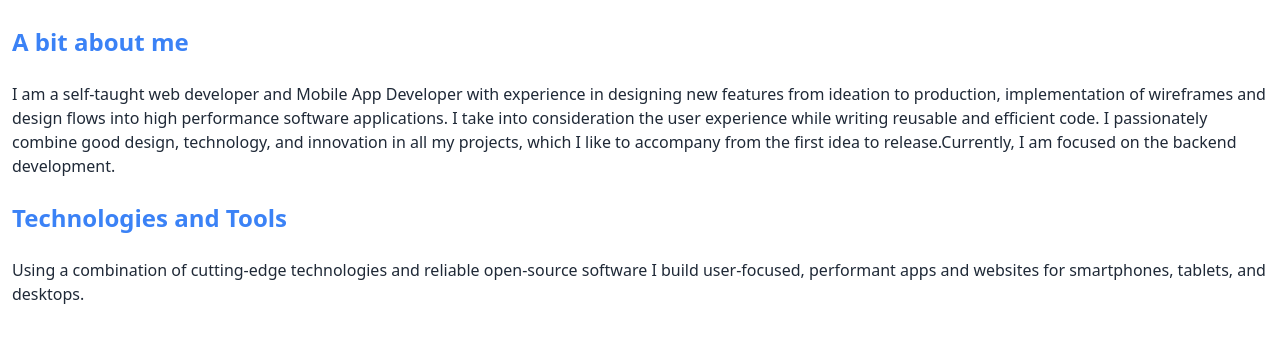
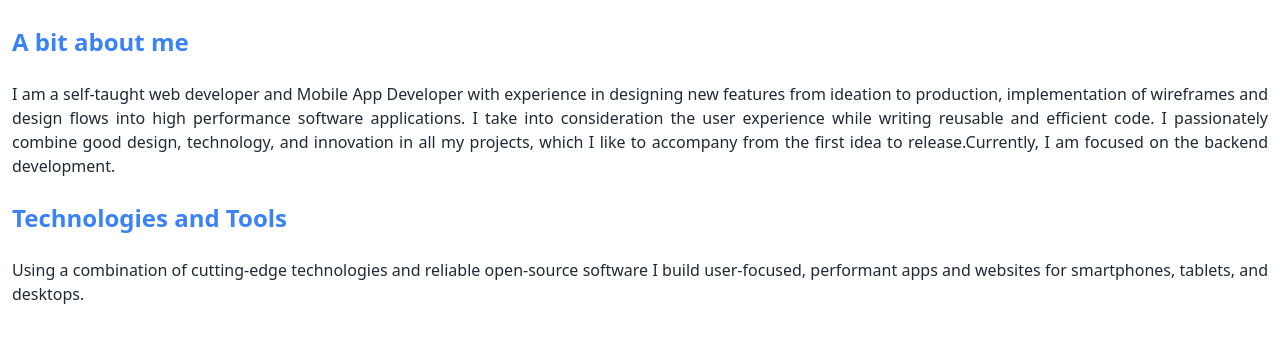
Before and after one commit to Md-Emran-Hossen/my-portfolio, a React (Vite) app: page /about in a window 1280 px wide. Shown: the part 234-588 px from the top of the page. Built offline with nearby package versions, Linux system fonts and the light colour scheme; no server answers.

Commit message:
Update successfully

```diff
--- a/src/pages/About.jsx
+++ b/src/pages/About.jsx
@@ -22,7 +22,7 @@ const About = () => {
             <diV className="p-3">
                 <h2 className="text-2xl font-bold text-blue-500">A bit about me</h2>
             </diV>
-            <div className="p-3">
+            <div className="p-3 text-justify">
                 <p>
                     I am a self-taught web developer and Mobile App Developer with experience
                     in designing new features from ideation to production,
@@ -37,7 +37,7 @@ const About = () => {
             <diV className="p-3">
                 <h2 className="text-2xl font-bold text-blue-500">Technologies and Tools</h2>
             </diV>
-            <div className="p-3">
+            <div className="p-3 text-justify">
                 <p>
                     Using a combination of cutting-edge technologies and reliable open-source
                     software I build user-focused, performant apps and websites for smartphones,
```
